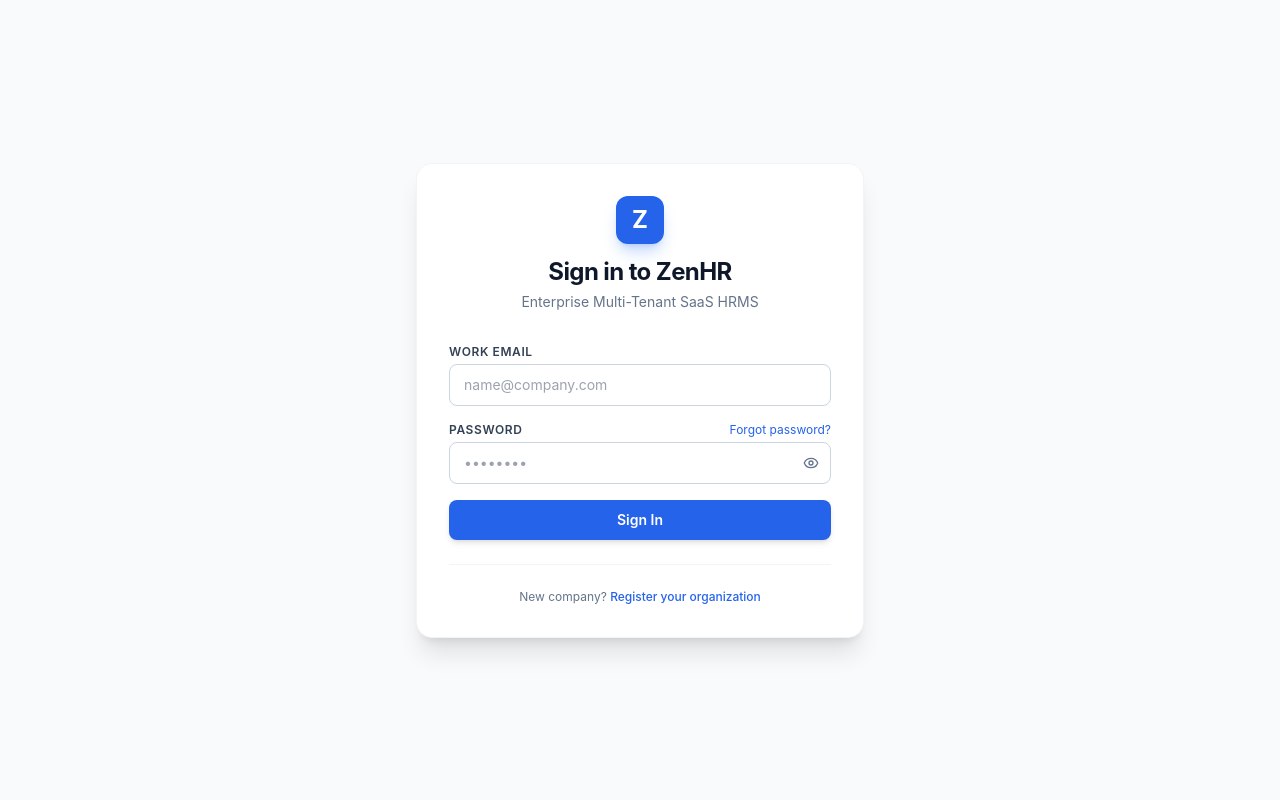
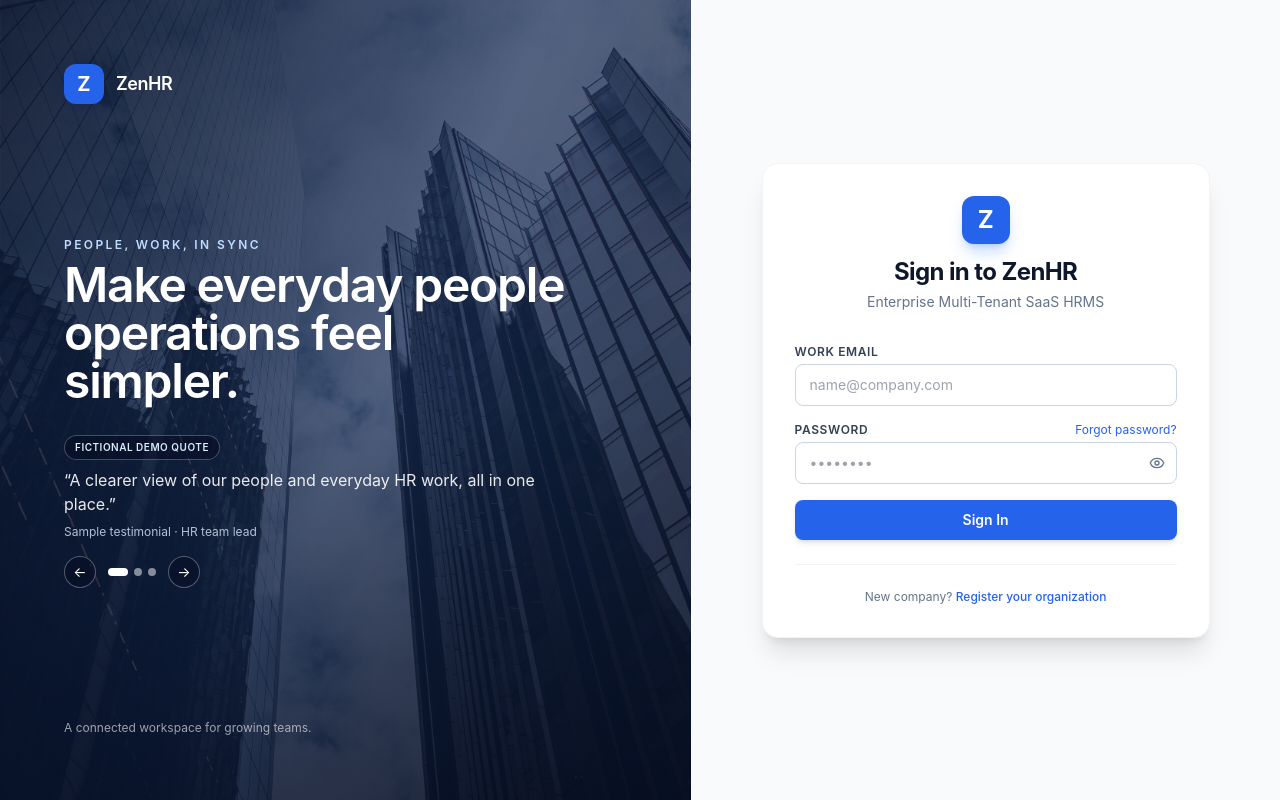
Before and after one commit to saimahmedqazi/HRMS, a Next.js app in the folder apps/frontend/: page /login in a window 1280 px wide. Built offline with nearby package versions, Linux system fonts and the light colour scheme; no server answers.

Commit message:
feat(frontend): refresh login and signup experience

```diff
--- a/apps/frontend/src/app/globals.css
+++ b/apps/frontend/src/app/globals.css
@@ -19,3 +19,45 @@ body {
   background: var(--background);
   font-family: -apple-system, BlinkMacSystemFont, 'Segoe UI', Roboto, Helvetica, Arial, sans-serif;
 }
+
+/* Keep browser scrollbars visible while matching ZenHR's light and dark themes. */
+html {
+  scrollbar-width: thin;
+  scrollbar-color: #94a3b8 #e2e8f0;
+}
+
+html.dark {
+  scrollbar-color: #475569 #0f172a;
+}
+
+*::-webkit-scrollbar {
+  width: 11px;
+  height: 11px;
+}
+
+*::-webkit-scrollbar-track {
+  background: #e2e8f0;
+}
+
+html.dark *::-webkit-scrollbar-track {
+  background: #0f172a;
+}
+
+*::-webkit-scrollbar-thumb {
+  border: 3px solid #e2e8f0;
+  border-radius: 999px;
+  background: #94a3b8;
+}
+
+html.dark *::-webkit-scrollbar-thumb {
+  border-color: #0f172a;
+  background: #475569;
+}
+
+*::-webkit-scrollbar-thumb:hover {
+  background: #64748b;
+}
+
+html.dark *::-webkit-scrollbar-thumb:hover {
+  background: #64748b;
+}
--- a/apps/frontend/src/app/login/page.tsx
+++ b/apps/frontend/src/app/login/page.tsx
@@ -9,6 +9,7 @@ import * as z from 'zod';
 import { api } from '@/lib/api';
 import { useAuth } from '@/lib/auth-context';
 import { PasswordInput } from '@/components/ui/password-input';
+import { AuthExperiencePanel } from '@/components/auth/auth-experience-panel';
 
 const loginSchema = z.object({
   email: z.string().email('Please enter a valid email address'),
@@ -87,8 +88,12 @@ export default function LoginPage() {
   };
 
   return (
-    <div className="flex min-h-screen items-center justify-center bg-slate-50 p-4 dark:bg-slate-950">
-      <div className="w-full max-w-md rounded-2xl bg-white p-8 shadow-xl border border-slate-100 dark:bg-slate-900 dark:border-slate-800">
+    <div className="min-h-screen bg-slate-50 dark:bg-slate-950 lg:grid lg:grid-cols-[minmax(0,1.08fr)_minmax(440px,.92fr)]">
+      <div className="lg:sticky lg:top-0 lg:h-screen">
+        <AuthExperiencePanel />
+      </div>
+      <main className="flex min-h-[calc(100vh-260px)] items-center justify-center p-4 sm:p-8 lg:min-h-screen">
+      <div className="w-full max-w-md rounded-2xl bg-white p-6 shadow-xl border border-slate-100 dark:bg-slate-900 dark:border-slate-800 sm:p-8">
         <div className="mb-8 text-center">
           <div className="inline-flex h-12 w-12 items-center justify-center rounded-xl bg-blue-600 text-white font-bold text-2xl mb-3 shadow-lg shadow-blue-500/30">
             Z
@@ -221,6 +226,7 @@ export default function LoginPage() {
           </p>
         </div>
       </div>
+      </main>
     </div>
   );
 }
--- a/apps/frontend/src/app/register/page.tsx
+++ b/apps/frontend/src/app/register/page.tsx
@@ -9,6 +9,7 @@ import * as z from 'zod';
 import { api } from '@/lib/api';
 import { useAuth } from '@/lib/auth-context';
 import { PasswordInput } from '@/components/ui/password-input';
+import { AuthExperiencePanel } from '@/components/auth/auth-experience-panel';
 
 const registerSchema = z.object({
   companyName: z.string().trim().min(2, 'Company name must be at least 2 characters'),
@@ -55,8 +56,12 @@ export default function RegisterPage() {
   };
 
   return (
-    <div className="flex min-h-screen items-center justify-center bg-slate-50 p-4 dark:bg-slate-950">
-      <div className="w-full max-w-lg rounded-2xl bg-white p-8 shadow-xl border border-slate-100 dark:bg-slate-900 dark:border-slate-800">
+    <div className="min-h-screen bg-slate-50 dark:bg-slate-950 lg:grid lg:grid-cols-[minmax(0,1.08fr)_minmax(480px,.92fr)]">
+      <div className="lg:sticky lg:top-0 lg:h-screen">
+        <AuthExperiencePanel />
+      </div>
+      <main className="flex min-h-[calc(100vh-260px)] items-center justify-center p-4 sm:p-8 lg:min-h-screen">
+      <div className="w-full max-w-lg rounded-2xl bg-white p-6 shadow-xl border border-slate-100 dark:bg-slate-900 dark:border-slate-800 sm:p-8">
         <div className="mb-6 text-center">
           <div className="inline-flex h-12 w-12 items-center justify-center rounded-xl bg-blue-600 text-white font-bold text-2xl mb-2 shadow-lg shadow-blue-500/30">
             Z
@@ -192,6 +197,7 @@ export default function RegisterPage() {
           </p>
         </div>
       </div>
+      </main>
     </div>
   );
 }
--- /dev/null
+++ b/apps/frontend/src/components/auth/auth-experience-panel.tsx
@@ -0,0 +1,115 @@
+'use client';
+
+import { useState } from 'react';
+
+const sampleQuotes = [
+  {
+    quote:
+      '“A clearer view of our people and everyday HR work, all in one place.”',
+    attribution: 'Sample testimonial · HR team lead',
+  },
+  {
+    quote:
+      '“The leave and attendance workflows make routine tasks easier to follow.”',
+    attribution: 'Sample testimonial · People operations',
+  },
+  {
+    quote:
+      '“Managers and employees can find the tools they need without the paperwork.”',
+    attribution: 'Sample testimonial · Department manager',
+  },
+];
+
+export function AuthExperiencePanel() {
+  const [activeQuote, setActiveQuote] = useState(0);
+  const changeQuote = (direction: number) => {
+    setActiveQuote((current) => (current + direction + sampleQuotes.length) % sampleQuotes.length);
+  };
+
+  const current = sampleQuotes[activeQuote];
+
+  return (
+    <section
+      aria-label="ZenHR introduction"
+      className="relative flex h-[260px] min-h-[260px] overflow-hidden bg-slate-950 text-white sm:h-[300px] lg:h-screen lg:min-h-[620px]"
+      style={{
+        backgroundImage:
+          "linear-gradient(115deg, rgba(8, 19, 43, .92) 0%, rgba(17, 38, 79, .72) 52%, rgba(10, 22, 48, .78) 100%), url('/zenhr-auth-hero.webp')",
+        backgroundSize: 'cover',
+        backgroundPosition: 'center 42%',
+      }}
+    >
+      <div className="absolute inset-0 bg-gradient-to-b from-transparent via-transparent to-slate-950/50" />
+      <div className="relative z-10 flex w-full flex-col justify-between p-5 sm:p-8 lg:p-12 xl:p-16">
+        <div className="flex items-center gap-3">
+          <span className="flex h-10 w-10 items-center justify-center rounded-xl bg-blue-600 text-xl font-bold shadow-lg shadow-blue-950/40">
+            Z
+          </span>
+          <span className="text-lg font-semibold tracking-tight">ZenHR</span>
+        </div>
+
+        <div className="max-w-xl">
+          <p className="mb-2 text-[10px] font-semibold uppercase tracking-[0.2em] text-blue-200 sm:text-xs">
+            People, work, in sync
+          </p>
+          <h2 className="max-w-lg text-2xl font-semibold leading-tight tracking-tight sm:text-3xl lg:text-4xl xl:text-5xl">
+            Make everyday people operations feel simpler.
+          </h2>
+
+          <div
+            className="mt-4 max-w-lg sm:mt-7"
+            role="region"
+            aria-roledescription="carousel"
+            aria-label="Sample testimonials"
+          >
+            <div className="mb-2 inline-flex rounded-full border border-white/25 bg-slate-950/40 px-2.5 py-1 text-[9px] font-semibold uppercase tracking-wider text-blue-100 sm:text-[10px]">
+              Fictional demo quote
+            </div>
+            <div aria-live="polite" aria-atomic="true" key={activeQuote}>
+              <p className="text-sm leading-relaxed text-white/90 sm:text-base">{current.quote}</p>
+              <p className="mt-1.5 text-[10px] text-blue-100/80 sm:mt-2 sm:text-xs">
+                {current.attribution}
+              </p>
+            </div>
+
+            <div className="mt-3 flex items-center gap-3 sm:mt-4">
+              <button
+                type="button"
+                onClick={() => changeQuote(-1)}
+                aria-label="Previous sample testimonial"
+                className="flex h-8 w-8 items-center justify-center rounded-full border border-white/30 bg-slate-950/30 text-sm transition hover:bg-white/15 focus-visible:outline-none focus-visible:ring-2 focus-visible:ring-white"
+              >
+                <span aria-hidden="true">←</span>
+              </button>
+              <div className="flex items-center gap-1.5" aria-label={`Slide ${activeQuote + 1} of ${sampleQuotes.length}`}>
+                {sampleQuotes.map((item, index) => (
+                  <button
+                    key={item.attribution}
+                    type="button"
+                    onClick={() => setActiveQuote(index)}
+                    aria-label={`Show sample testimonial ${index + 1}`}
+                    aria-current={activeQuote === index ? 'true' : undefined}
+                    className={`h-2 rounded-full transition-all focus-visible:outline-none focus-visible:ring-2 focus-visible:ring-white ${
+                      activeQuote === index ? 'w-5 bg-white' : 'w-2 bg-white/50 hover:bg-white/80'
+                    }`}
+                  />
+                ))}
+              </div>
+              <button
+                type="button"
+                onClick={() => changeQuote(1)}
+                aria-label="Next sample testimonial"
+                className="flex h-8 w-8 items-center justify-center rounded-full border border-white/30 bg-slate-950/30 text-sm transition hover:bg-white/15 focus-visible:outline-none focus-visible:ring-2 focus-visible:ring-white"
+              >
+                <span aria-hidden="true">→</span>
+              </button>
+              <span className="sr-only">These quotes are fictional examples for the project demo.</span>
+            </div>
+          </div>
+        </div>
+
+        <p className="hidden text-xs text-white/60 lg:block">A connected workspace for growing teams.</p>
+      </div>
+    </section>
+  );
+}
```
Also changed, not shown: apps/frontend/public/zenhr-auth-hero.webp (added), 1 other file (tests, documents, lock files or other folders).
